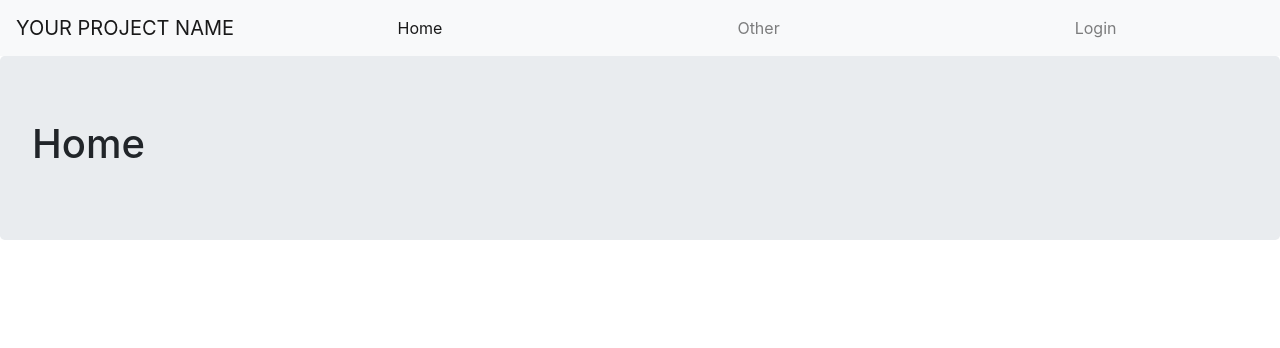
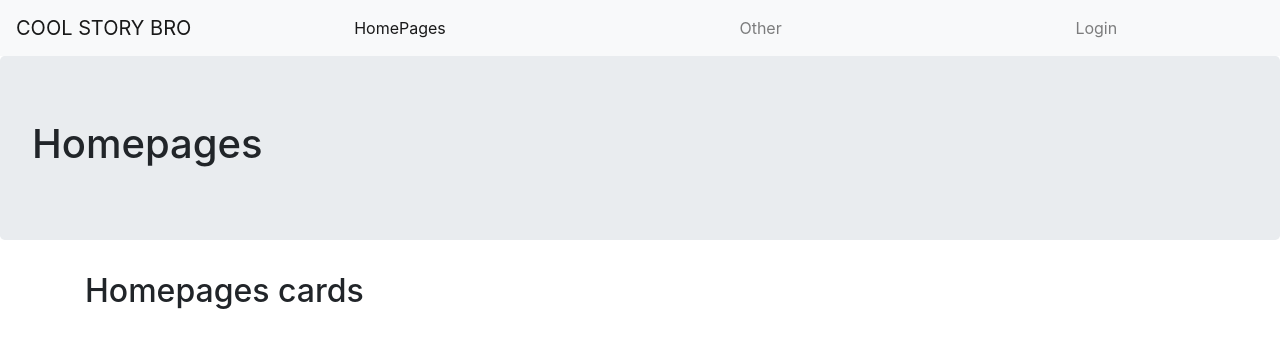
Before and after one commit to zoranaism/Cool-story-bro-Client, a React (Create React App) app: page / in a window 1280 px wide. Shown: the top 348 px of the page. Built offline with nearby package versions, Linux system fonts and the light colour scheme; no server answers.

Commit message:
Initial setup done, Created HomePages page

```diff
--- a/src/App.js
+++ b/src/App.js
@@ -7,17 +7,14 @@
 import MessageBox from "./components/MessageBox";
 import SignUp from "./pages/SignUp";
 import Login from "./pages/Login";
+import HomePagesList from "./pages/HomePagesList";
 
 import { useDispatch, useSelector } from "react-redux";
 import { selectAppLoading } from "./store/appState/selectors";
 import { getUserWithStoredToken } from "./store/user/actions";
 import { Jumbotron } from "react-bootstrap";
 
-const Home = () => (
-  <Jumbotron>
-    <h1>Home</h1>
-  </Jumbotron>
-);
+
 const Other = () => (
   <Jumbotron>
     <h1>Other</h1>
@@ -38,7 +35,7 @@
       <MessageBox />
       {isLoading ? <Loading /> : null}
       <Switch>
-        <Route exact path="/" component={Home} />
+        <Route exact path="/" component={HomePagesList} />
         <Route path="/other" component={Other} />
         <Route path="/signup" component={SignUp} />
         <Route path="/login" component={Login} />
--- a/src/components/Navigation/index.js
+++ b/src/components/Navigation/index.js
@@ -16,12 +16,12 @@
   return (
     <Navbar bg="light" expand="lg">
       <Navbar.Brand as={NavLink} to="/">
-        YOUR PROJECT NAME
+        COOL STORY BRO
       </Navbar.Brand>
       <Navbar.Toggle aria-controls="basic-navbar-nav" />
       <Navbar.Collapse id="basic-navbar-nav">
         <Nav style={{ width: "100%" }} fill>
-          <NavbarItem path="/" linkText="Home" />
+          <NavbarItem path="/" linkText="HomePages" />
           <NavbarItem path="/other" linkText="Other" />
           {loginLogoutControls}
         </Nav>
--- /dev/null
+++ b/src/pages/HomePagesList/index.js
@@ -0,0 +1,18 @@
+import React from 'react'
+
+import { Jumbotron } from "react-bootstrap";
+import Container from "react-bootstrap/Container";
+
+export default function HomePagesList() {
+  return (
+    <div>
+
+    <Jumbotron>
+    <h1>Homepages</h1>
+  </Jumbotron>
+  <Container>
+    <h2>Homepages cards</h2>
+  </Container>
+    </div>
+  )
+}
```
Also changed, not shown: 1 other file (tests, documents, lock files or other folders).
